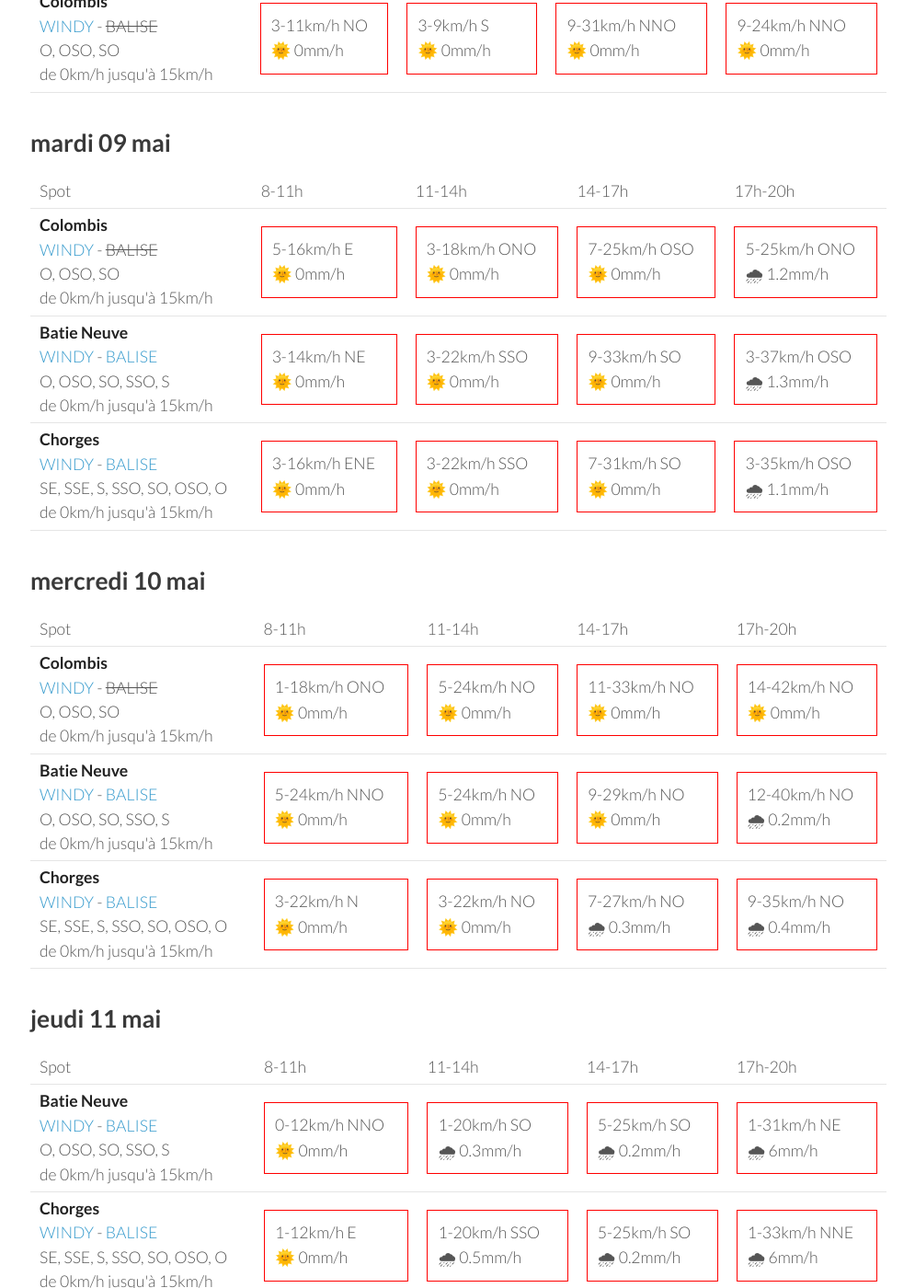
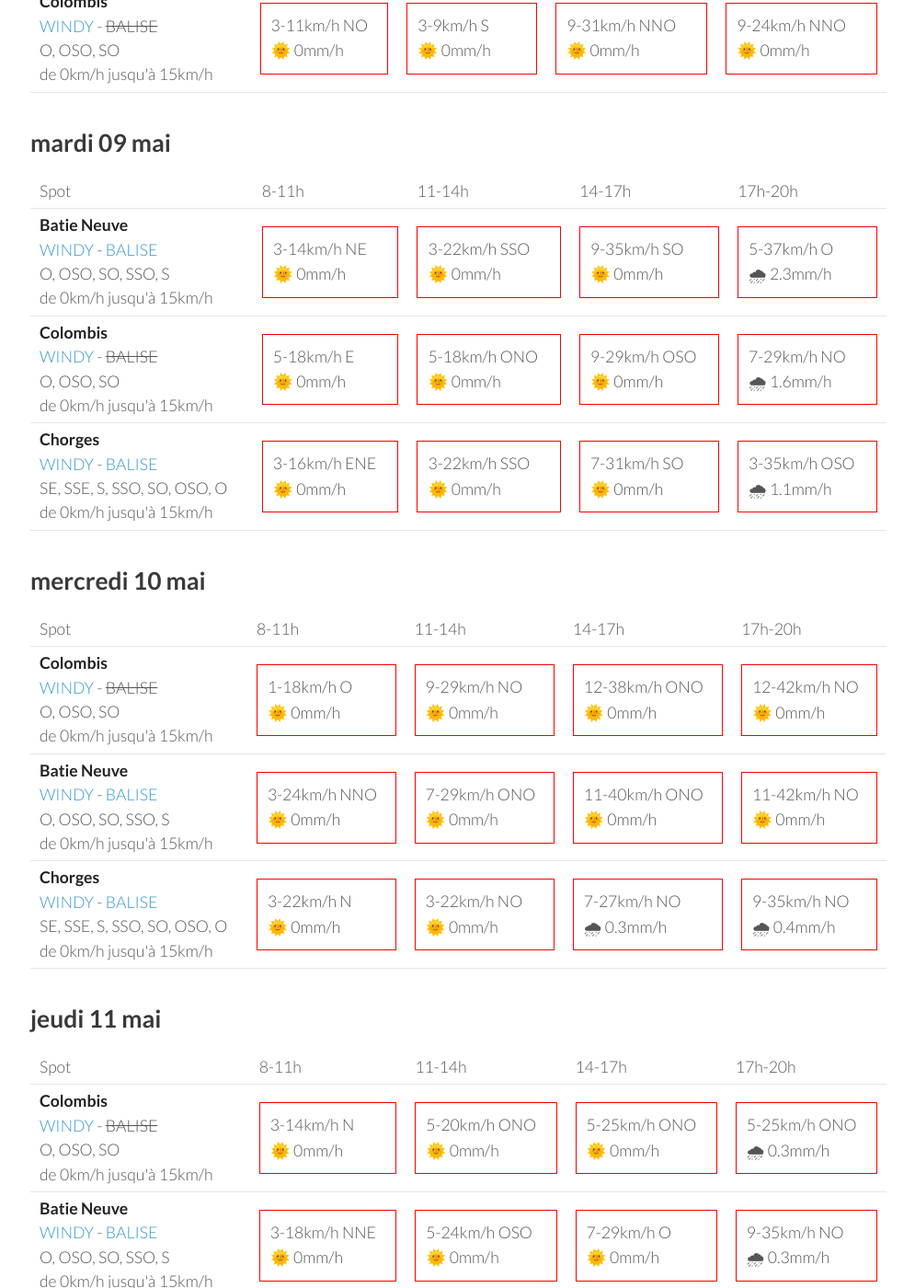
Before and after one commit to parapente-dans-le-nord/parapente-dans-le-nord.github.io, a Jekyll site: the page built from serre_poncon.markdown, in a window 1280 px wide and 1400 px high, scrolled down 1092 px. Shown: the whole window at 92% size, without its empty margins (25-1020 px from the left). Built offline with Jekyll 4.4.1, drawn with Linux system fonts in a browser that asks for light colours; some of the changed text lies outside the part shown.

Commit message:
update index.markdown

```diff
--- a/serre_poncon.markdown
+++ b/serre_poncon.markdown
@@ -114,22 +114,22 @@ page mise à jour le dimanche 07 mai 06:31
       <td>17h-20h</td>
     </tr>
 <tr>
-        <td><strong>Colombis</strong><br><a href="https://windy.com/44.494/6.216?44.559,6.262,10">WINDY</a> - <span class="no-balise"> BALISE </span><br> <span class="vent-favorable">O, OSO, SO</span><br><span class="force-vent">de 0km/h jusqu'à 15km/h</span> </td>
+        <td><strong>Batie Neuve</strong><br><a href="https://windy.com/44.584/6.236?44.559,6.262,10,m:eTtagly">WINDY</a> - <span class=""><a href="https://www.openwindmap.org/PP554">BALISE</a> </span><br> <span class="vent-favorable">O, OSO, SO, SSO, S</span><br><span class="force-vent">de 0km/h jusqu'à 15km/h</span> </td>
 
-            <td><div class="not-flyable"><p>5-16km/h E</p><p>🌞 0mm/h</p></div></td>
-            <td><div class="not-flyable"><p>3-18km/h ONO</p><p>🌞 0mm/h</p></div></td>
-            <td><div class="not-flyable"><p>7-25km/h OSO</p><p>🌞 0mm/h</p></div></td>
-            <td><div class="not-flyable"><p>5-25km/h ONO</p><p>🌧 1.2mm/h</p></div></td>
+            <td><div class="not-flyable"><p>3-14km/h NE</p><p>🌞 0mm/h</p></div></td>
+            <td><div class="not-flyable"><p>3-22km/h SSO</p><p>🌞 0mm/h</p></div></td>
+            <td><div class="not-flyable"><p>9-35km/h SO</p><p>🌞 0mm/h</p></div></td>
+            <td><div class="not-flyable"><p>5-37km/h O</p><p>🌧 2.3mm/h</p></div></td>
 
 
     </tr>
 <tr>
-        <td><strong>Batie Neuve</strong><br><a href="https://windy.com/44.584/6.236?44.559,6.262,10,m:eTtagly">WINDY</a> - <span class=""><a href="https://www.openwindmap.org/PP554">BALISE</a> </span><br> <span class="vent-favorable">O, OSO, SO, SSO, S</span><br><span class="force-vent">de 0km/h jusqu'à 15km/h</span> </td>
+        <td><strong>Colombis</strong><br><a href="https://windy.com/44.494/6.216?44.559,6.262,10">WINDY</a> - <span class="no-balise"> BALISE </span><br> <span class="vent-favorable">O, OSO, SO</span><br><span class="force-vent">de 0km/h jusqu'à 15km/h</span> </td>
 
-            <td><div class="not-flyable"><p>3-14km/h NE</p><p>🌞 0mm/h</p></div></td>
-            <td><div class="not-flyable"><p>3-22km/h SSO</p><p>🌞 0mm/h</p></div></td>
-            <td><div class="not-flyable"><p>9-33km/h SO</p><p>🌞 0mm/h</p></div></td>
-            <td><div class="not-flyable"><p>3-37km/h OSO</p><p>🌧 1.3mm/h</p></div></td>
+            <td><div class="not-flyable"><p>5-18km/h E</p><p>🌞 0mm/h</p></div></td>
+            <td><div class="not-flyable"><p>5-18km/h ONO</p><p>🌞 0mm/h</p></div></td>
+            <td><div class="not-flyable"><p>9-29km/h OSO</p><p>🌞 0mm/h</p></div></td>
+            <td><div class="not-flyable"><p>7-29km/h NO</p><p>🌧 1.6mm/h</p></div></td>
 
 
     </tr>
@@ -162,20 +162,20 @@ page mise à jour le dimanche 07 mai 06:31
 <tr>
         <td><strong>Colombis</strong><br><a href="https://windy.com/44.494/6.216?44.559,6.262,10">WINDY</a> - <span class="no-balise"> BALISE </span><br> <span class="vent-favorable">O, OSO, SO</span><br><span class="force-vent">de 0km/h jusqu'à 15km/h</span> </td>
 
-            <td><div class="not-flyable"><p>1-18km/h ONO</p><p>🌞 0mm/h</p></div></td>
-            <td><div class="not-flyable"><p>5-24km/h NO</p><p>🌞 0mm/h</p></div></td>
-            <td><div class="not-flyable"><p>11-33km/h NO</p><p>🌞 0mm/h</p></div></td>
-            <td><div class="not-flyable"><p>14-42km/h NO</p><p>🌞 0mm/h</p></div></td>
+            <td><div class="not-flyable"><p>1-18km/h O</p><p>🌞 0mm/h</p></div></td>
+            <td><div class="not-flyable"><p>9-29km/h NO</p><p>🌞 0mm/h</p></div></td>
+            <td><div class="not-flyable"><p>12-38km/h ONO</p><p>🌞 0mm/h</p></div></td>
+            <td><div class="not-flyable"><p>12-42km/h NO</p><p>🌞 0mm/h</p></div></td>
 
 
     </tr>
 <tr>
         <td><strong>Batie Neuve</strong><br><a href="https://windy.com/44.584/6.236?44.559,6.262,10,m:eTtagly">WINDY</a> - <span class=""><a href="https://www.openwindmap.org/PP554">BALISE</a> </span><br> <span class="vent-favorable">O, OSO, SO, SSO, S</span><br><span class="force-vent">de 0km/h jusqu'à 15km/h</span> </td>
 
-            <td><div class="not-flyable"><p>5-24km/h NNO</p><p>🌞 0mm/h</p></div></td>
-            <td><div class="not-flyable"><p>5-24km/h NO</p><p>🌞 0mm/h</p></div></td>
-            <td><div class="not-flyable"><p>9-29km/h NO</p><p>🌞 0mm/h</p></div></td>
-            <td><div class="not-flyable"><p>12-40km/h NO</p><p>🌧 0.2mm/h</p></div></td>
+            <td><div class="not-flyable"><p>3-24km/h NNO</p><p>🌞 0mm/h</p></div></td>
+            <td><div class="not-flyable"><p>7-29km/h ONO</p><p>🌞 0mm/h</p></div></td>
+            <td><div class="not-flyable"><p>11-40km/h ONO</p><p>🌞 0mm/h</p></div></td>
+            <td><div class="not-flyable"><p>11-42km/h NO</p><p>🌞 0mm/h</p></div></td>
 
 
     </tr>
@@ -206,12 +206,22 @@ page mise à jour le dimanche 07 mai 06:31
       <td>17h-20h</td>
     </tr>
 <tr>
+        <td><strong>Colombis</strong><br><a href="https://windy.com/44.494/6.216?44.559,6.262,10">WINDY</a> - <span class="no-balise"> BALISE </span><br> <span class="vent-favorable">O, OSO, SO</span><br><span class="force-vent">de 0km/h jusqu'à 15km/h</span> </td>
+
+            <td><div class="not-flyable"><p>3-14km/h N</p><p>🌞 0mm/h</p></div></td>
+            <td><div class="not-flyable"><p>5-20km/h ONO</p><p>🌞 0mm/h</p></div></td>
+            <td><div class="not-flyable"><p>5-25km/h ONO</p><p>🌞 0mm/h</p></div></td>
+            <td><div class="not-flyable"><p>5-25km/h ONO</p><p>🌧 0.3mm/h</p></div></td>
+
+
+    </tr>
+<tr>
         <td><strong>Batie Neuve</strong><br><a href="https://windy.com/44.584/6.236?44.559,6.262,10,m:eTtagly">WINDY</a> - <span class=""><a href="https://www.openwindmap.org/PP554">BALISE</a> </span><br> <span class="vent-favorable">O, OSO, SO, SSO, S</span><br><span class="force-vent">de 0km/h jusqu'à 15km/h</span> </td>
 
-            <td><div class="not-flyable"><p>0-12km/h NNO</p><p>🌞 0mm/h</p></div></td>
-            <td><div class="not-flyable"><p>1-20km/h SO</p><p>🌧 0.3mm/h</p></div></td>
-            <td><div class="not-flyable"><p>5-25km/h SO</p><p>🌧 0.2mm/h</p></div></td>
-            <td><div class="not-flyable"><p>1-31km/h NE</p><p>🌧 6mm/h</p></div></td>
+            <td><div class="not-flyable"><p>3-18km/h NNE</p><p>🌞 0mm/h</p></div></td>
+            <td><div class="not-flyable"><p>5-24km/h OSO</p><p>🌞 0mm/h</p></div></td>
+            <td><div class="not-flyable"><p>7-29km/h O</p><p>🌞 0mm/h</p></div></td>
+            <td><div class="not-flyable"><p>9-35km/h NO</p><p>🌧 0.3mm/h</p></div></td>
 
 
     </tr>
@@ -225,13 +235,39 @@ page mise à jour le dimanche 07 mai 06:31
 
 
     </tr>
+
+</tbody>
+</table>
+{:/}
+## vendredi 12 mai
+
+{::nomarkdown}
+<table>
+  <tbody>
+    <tr>
+      <td>Spot</td>
+      <td>8-11h</td>
+      <td>11-14h</td>
+      <td>14-17h</td>
+      <td>17h-20h</td>
+    </tr>
+<tr>
+        <td><strong>Batie Neuve</strong><br><a href="https://windy.com/44.584/6.236?44.559,6.262,10,m:eTtagly">WINDY</a> - <span class=""><a href="https://www.openwindmap.org/PP554">BALISE</a> </span><br> <span class="vent-favorable">O, OSO, SO, SSO, S</span><br><span class="force-vent">de 0km/h jusqu'à 15km/h</span> </td>
+
+            <td><div class="not-flyable"><p>1-16km/h NO</p><p>🌞 0mm/h</p></div></td>
+            <td><div class="not-flyable"><p>3-25km/h O</p><p>🌞 0mm/h</p></div></td>
+            <td><div class="not-flyable"><p>3-25km/h OSO</p><p>🌧 1mm/h</p></div></td>
+            <td><div class="not-flyable"><p>5-27km/h OSO</p><p>🌧 0.7mm/h</p></div></td>
+
+
+    </tr>
 <tr>
         <td><strong>Colombis</strong><br><a href="https://windy.com/44.494/6.216?44.559,6.262,10">WINDY</a> - <span class="no-balise"> BALISE </span><br> <span class="vent-favorable">O, OSO, SO</span><br><span class="force-vent">de 0km/h jusqu'à 15km/h</span> </td>
 
-            <td><div class="not-flyable"><p>1-11km/h NE</p><p>🌧 0.5mm/h</p></div></td>
-            <td><div class="not-flyable"><p>1-14km/h NNE</p><p>🌧 0.6mm/h</p></div></td>
-            <td><div class="not-flyable"><p>1-18km/h NO</p><p>🌧 0.5mm/h</p></div></td>
-            <td><div class="not-flyable"><p>3-31km/h NE</p><p>🌧 6mm/h</p></div></td>
+            <td><div class="not-flyable"><p>1-11km/h ONO</p><p>🌞 0mm/h</p></div></td>
+            <td><div class="not-flyable"><p>3-24km/h ONO</p><p>🌞 0mm/h</p></div></td>
+            <td><div class="not-flyable"><p>7-27km/h ONO</p><p>🌧 1.9mm/h</p></div></td>
+            <td><div class="not-flyable"><p>7-29km/h SO</p><p>🌧 2.1mm/h</p></div></td>
 
 
     </tr>
```
Also changed, not shown: other parts of serre_poncon.markdown (+1 -1 lines).
